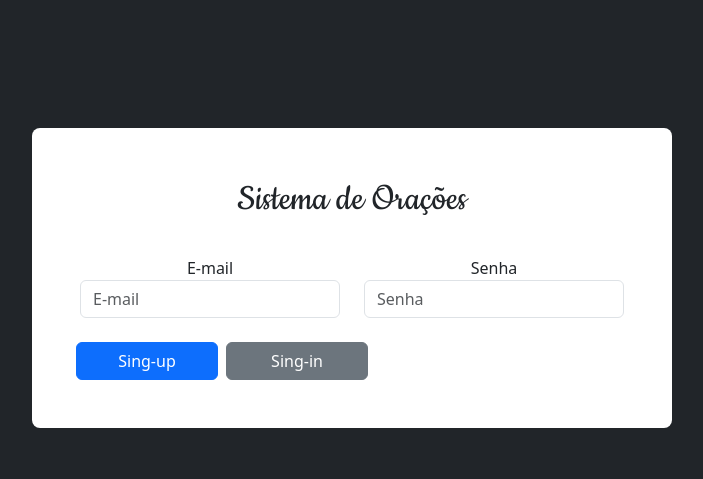
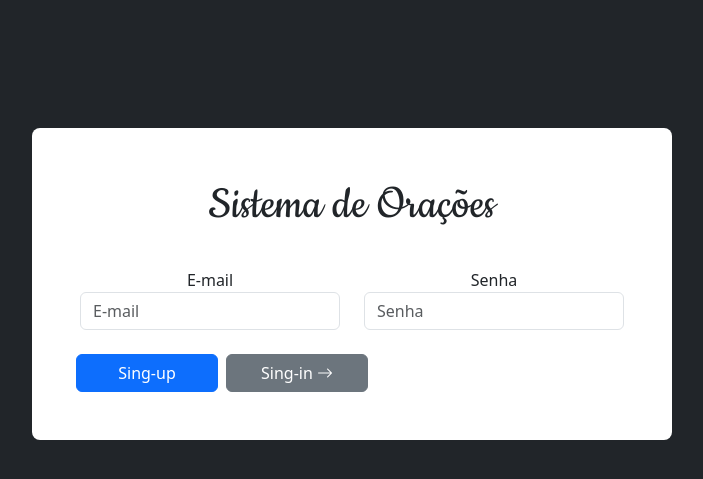
Before and after one commit to isaacrochaoliveira/oracoes, a PHP site: page / in a window 1280 px wide. Shown: the top 479 px of the page, without its empty margins (288-991 px from the left). Run offline with PHP 8.4, Linux system fonts and the light colour scheme.

Commit message:
Sistema de Oração

```diff
--- a/assets/css/global.css
+++ b/assets/css/global.css
@@ -22,3 +22,7 @@
 .cookie {
     font-family: 'Cookie';
 }
+
+.size-50 {
+    font-size: 50px;
+}
--- a/index.php
+++ b/index.php
@@ -10,6 +10,7 @@ require_once('conexao.php');
     <meta http-equiv="X-UA-Compatible" content="IE=edge">
     <meta name="viewport" content="width=device-width, initial-scale=1.0">
     <link href="https://cdn.jsdelivr.net/npm/bootstrap@5.3.0-alpha3/dist/css/bootstrap.min.css" rel="stylesheet" integrity="sha384-KK94CHFLLe+nY2dmCWGMq91rCGa5gtU4mk92HdvYe+M/SXH301p5ILy+dN9+nJOZ" crossorigin="anonymous">
+    <link rel="stylesheet" href="https://cdn.jsdelivr.net/npm/bootstrap-icons@1.10.4/font/bootstrap-icons.css">
     <link rel="stylesheet" href="assets/css/global.css">
     <title>Login</title>
 </head>
@@ -17,7 +18,7 @@ require_once('conexao.php');
     <form method="post" action="#" class="text-center w-50 mx-auto">
         <div class="bg-white text-dark rounded-3 py-5" style="margin: 20% 0px">
             <div>
-                <h1 class="cookie">Sistema de Orações</h1>
+                <h1 class="cookie size-50">Sistema de Orações</h1>
             </div>
             <div class="mx-5 mt-3">
                 <div class="row">
@@ -32,7 +33,7 @@ require_once('conexao.php');
                 </div>
                 <div class="row mt-4">
                     <button class="btn btn-primary w-25 mx-2" type="submit">Sing-up</button>
-                    <button class="btn btn-secondary w-25" onclick="cad()">Sing-in</button>
+                    <button class="btn btn-secondary w-25" onclick="cad()">Sing-in <i class="bi bi-arrow-right"></i></button>
                 </div>
             </div>
         </div>
```
